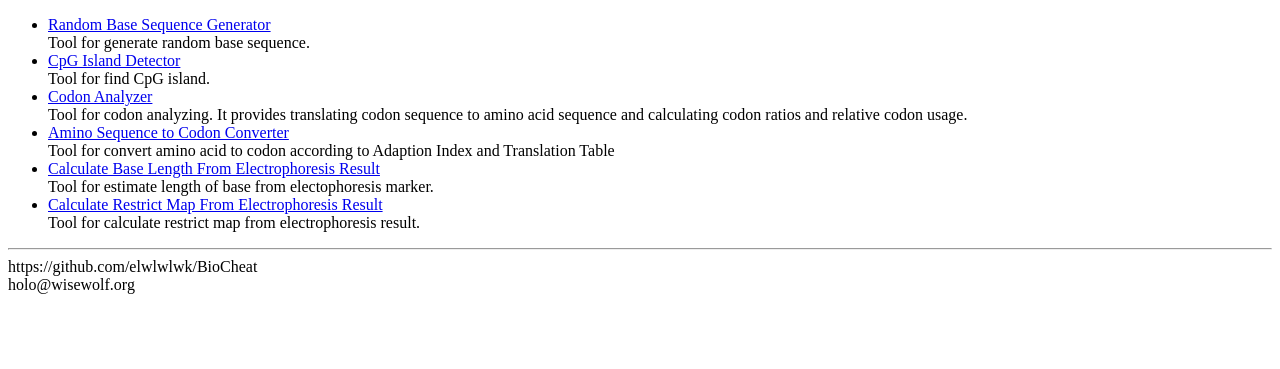
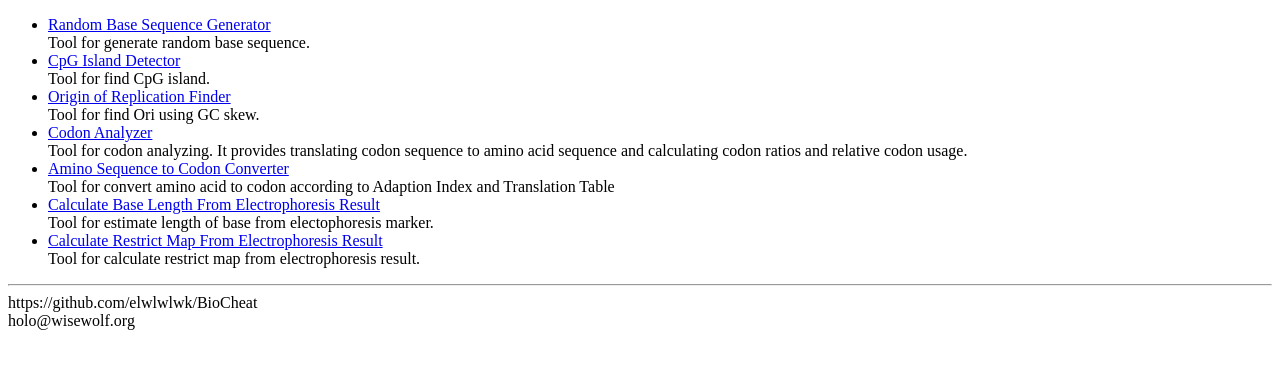
Before and after one commit to elwlwlwk/BioCheat, a Flask app: page / in a window 1280 px wide. Shown: the top 369 px of the page. Run offline with Flask 2, Linux system fonts and the light colour scheme.

Commit message:
added ori finder at main.html

```diff
--- a/biocheat/templates/main.html
+++ b/biocheat/templates/main.html
@@ -14,6 +14,10 @@
 				<li>
 					<a href="/CpG_island">CpG Island Detector</a>
 					<br/>Tool for find CpG island.
+				</li>
+				<li>
+					<a href="/ori_finder">Origin of Replication Finder</a>
+					<br/>Tool for find Ori using GC skew.
 				</li>
 				<li>
 					<a href="/codon_analyzer">Codon Analyzer</a>
```
